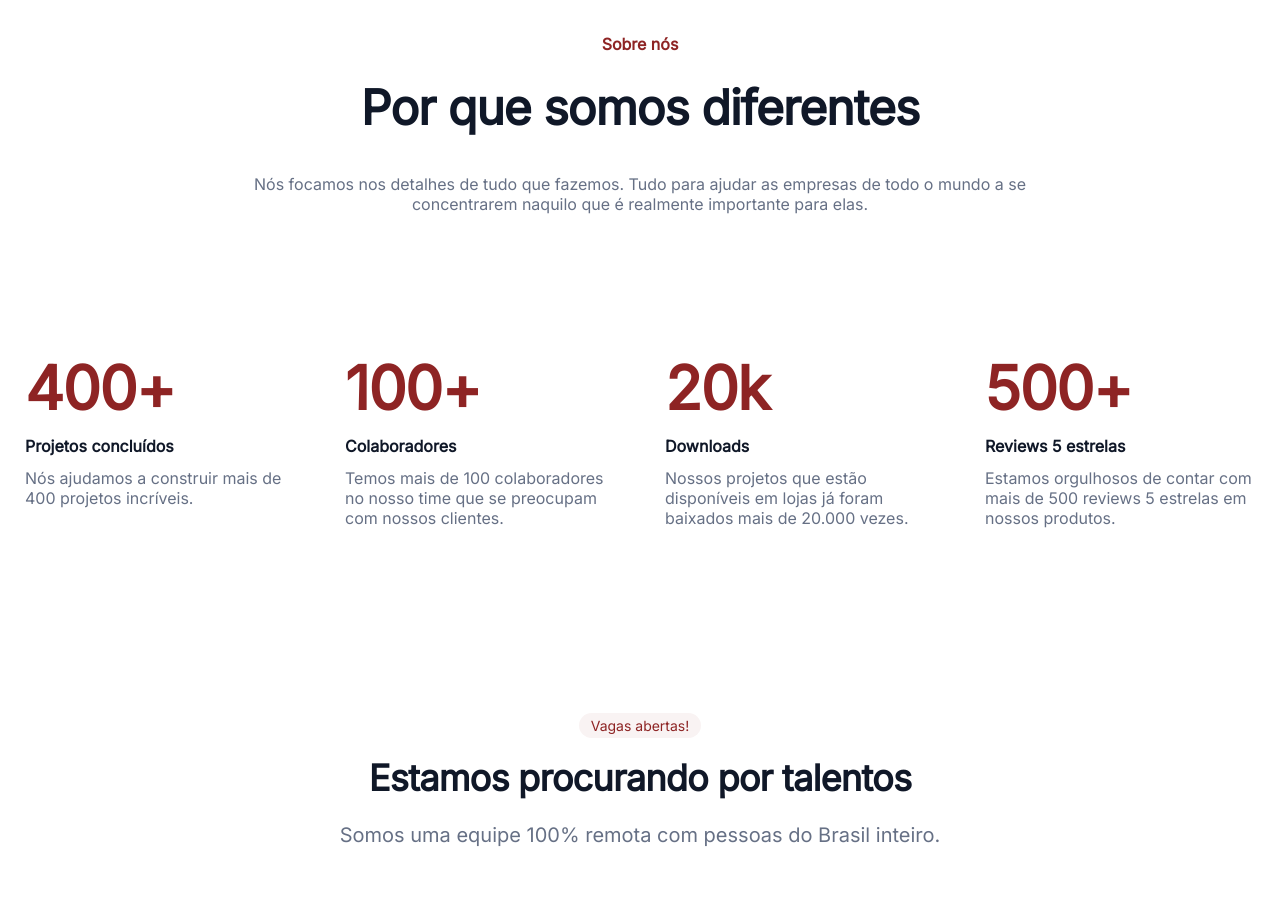
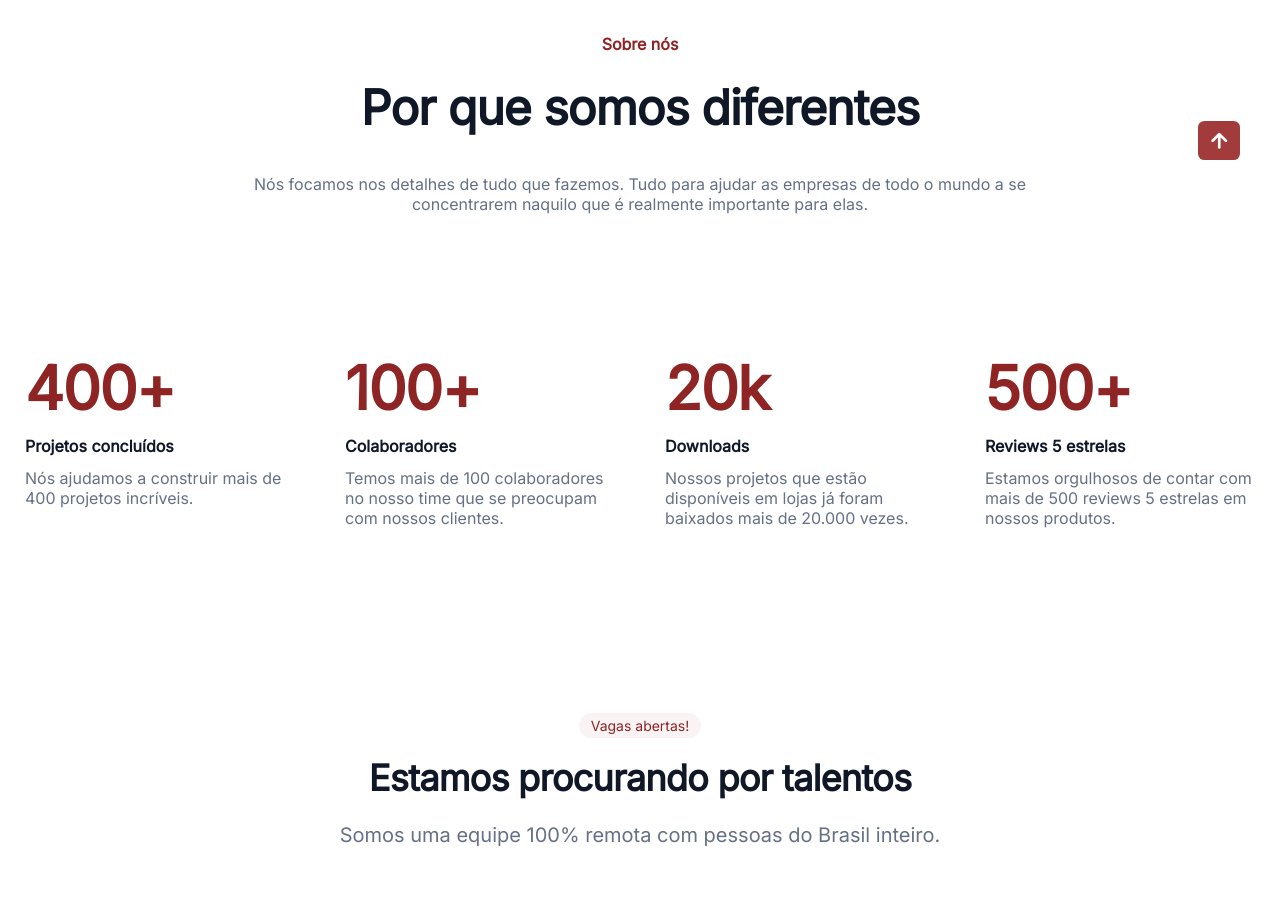
Before and after one commit to CarolinaCedro/Optimus-Tech, a plain HTML site: page index.html in a window 1280 px wide. Shown: the part 800-1712 px from the top of the page. Drawn offline with nearby package versions, Linux system fonts and the light colour scheme.

Commit message:
feat: add scroll top

```diff
--- a/index.html
+++ b/index.html
@@ -5,6 +5,7 @@
   <meta charset="UTF-8">
   <meta http-equiv="X-UA-Compatible" content="IE=edge">
   <meta name="viewport" content="width=device-width, initial-scale=1.0">
+  <link rel="stylesheet" href="https://unicons.iconscout.com/release/v4.0.0/css/line.css">
   <link rel="preconnect" href="https://fonts.googleapis.com">
   <link rel="preconnect" href="https://fonts.gstatic.com" crossorigin>
   <link href="https://fonts.googleapis.com/css2?family=Inter&display=swap" rel="stylesheet">
@@ -142,6 +143,7 @@
         </div>
       </div>
     </section>
+
   </main>
   <footer>
     <div class="containerFooter">
@@ -155,8 +157,13 @@
 
     </div>
     <small>© 2022 OptimusTech. Todos os direitos reservados.</small>
+
   </footer>
 
+  <a href="#" class="scrollup" id="scroll-up">
+    <i class="uil uil-arrow-up scrollup__icon"></i>
+  </a>
+  <script src="scripts.js"></script>
 </body>
 
 </html>
--- /dev/null
+++ b/scripts.js
@@ -0,0 +1,7 @@
+function scrollup() {
+  const scrollUp = document.getElementById('scroll-up');
+  // When the scroll is higher than 560 viewport height, add the show-scroll class to the a tag with the scroll-top class
+  if (this.scrollY >= 560) scrollUp.classList.add('show-scroll');
+  else scrollUp.classList.remove('show-scroll');
+}
+window.addEventListener('scroll', scrollup);
--- a/styles.css
+++ b/styles.css
@@ -4,9 +4,9 @@
   box-sizing: border-box;
 }
 
-/* main {
-  padding: 0rem 112px;
-} */
+html{
+  scroll-behavior: smooth;
+}
 
 body {
   font-family: 'Inter', sans-serif;
@@ -434,6 +434,33 @@ line-height: 24px;
 color: #667085;
 }
 
+.scrollup {
+  position: fixed;
+  right: 2.5rem;
+  bottom: -20%;
+  background-color: #8b0b0b;
+  opacity: .8;
+  padding: 0 .3rem;
+  border-radius: .4rem;
+  z-index: 10;
+  transition: .4s;
+
+}
+
+.scrollup:hover {
+  background-color: #8e2424c7;
+}
+
+.scrollup__icon {
+  font-size: 2rem;
+  color: white;
+}
+
+
+.show-scroll {
+  bottom: 5rem;
+}
+
 
 @media  (min-width:280px) and (max-width:769px){
  ul{
```
